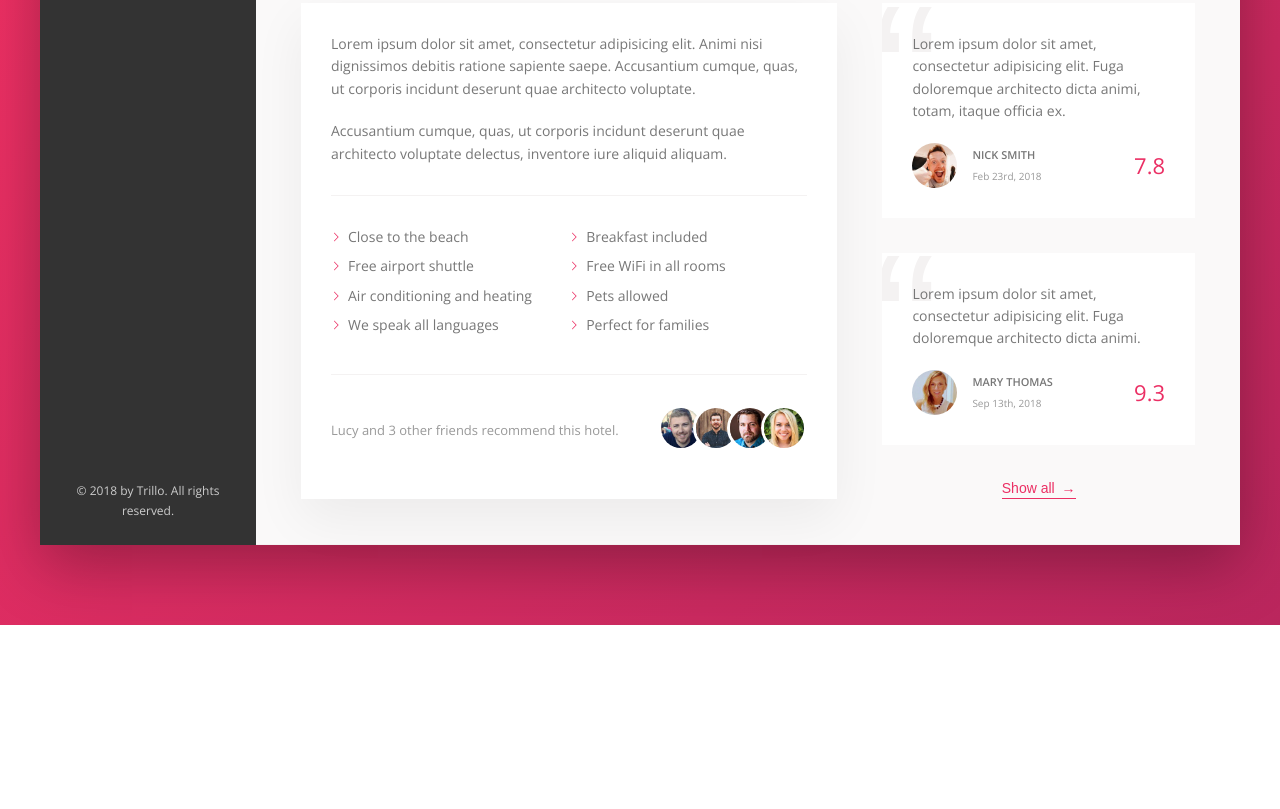
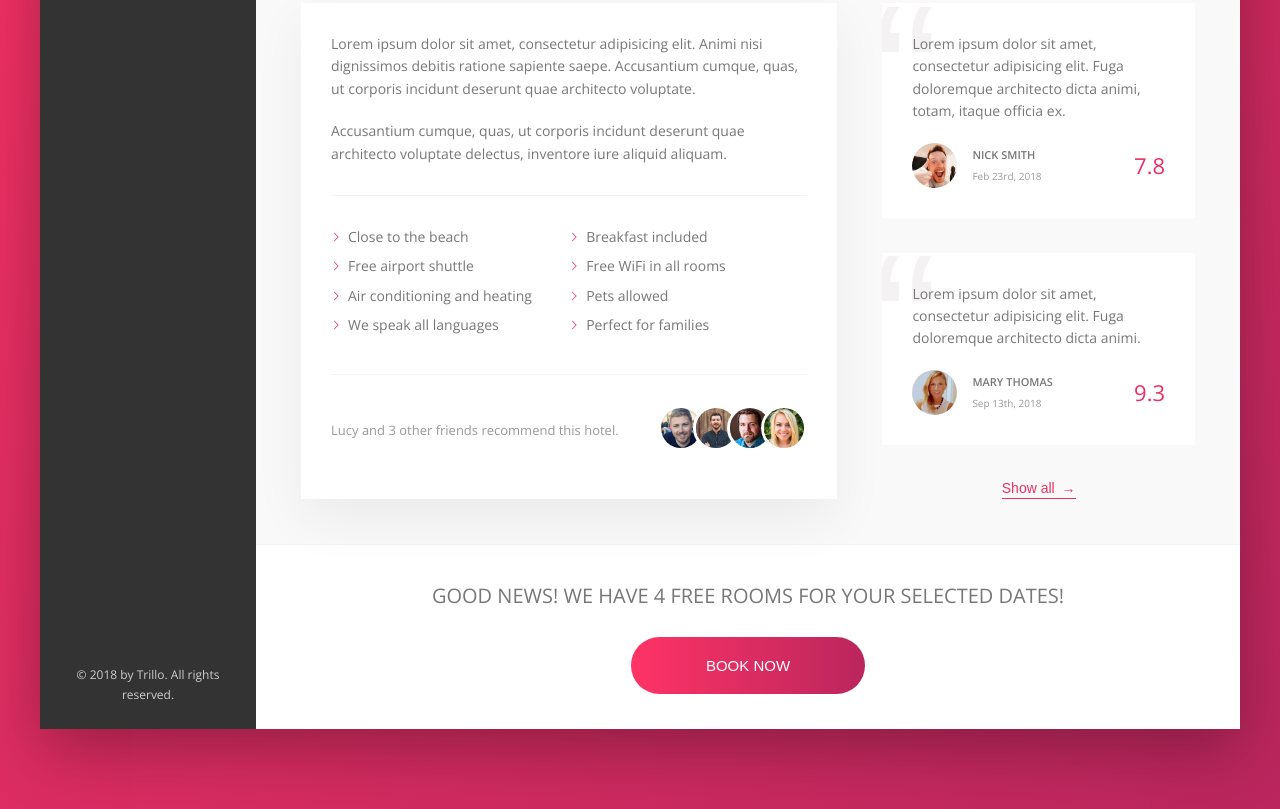
Before and after one commit to pavlov99/udemy-advanced-css-and-sass, a website: page trillo/index.html in a window 1280 px wide. Shown: the part 644-1453 px from the top of the page. Before the commit the page ends 1269 px from the top, so only its background shows below. Drawn offline with nearby package versions, Linux system fonts and the light colour scheme.

Commit message:
ADD: finish cta section

```diff
--- a/trillo/index.html
+++ b/trillo/index.html
@@ -193,6 +193,16 @@
 
                             <button class="btn-inline">Show all <span>&rarr;</span></button>
                         </div>
+
+                        <div class="cta">
+                            <h2 class="cta__book-now">
+                                Good news! We have 4 free rooms for your selected dates!
+                            </h2>
+                            <button class="btn">
+                                <span class="btn__visible">Book now</span>
+                                <span class="btn__invisible">Only 4 rooms left!</span>
+                            </button>
+                        </div>
                     </div>
                 </main>
             </div>
--- a/trillo/sass/_components.scss
+++ b/trillo/sass/_components.scss
@@ -451,3 +451,69 @@
         z-index: 1
     }
 }
+
+///////////////////////////////////////////////////////////
+// CALL TO ACTION
+.cta {
+    padding: 3.5rem 0;
+    text-align: center;
+
+    &__book-now {
+        font-size: 2rem;
+        font-weight: 300;
+        text-transform: uppercase;
+        margin-bottom: 2.5rem;
+    }
+}
+
+///////////////////////////////////////////////////////////
+// Buttons
+.btn {
+    font-size: 1.5rem;
+    font-weight: 300;
+    text-transform: uppercase;
+    border-radius: 100px;
+    border:none;
+    background-image: linear-gradient(to right, var(--color-primary-light), var(--color-primary-dark));
+    color: #fff;
+    position: relative;
+    overflow: hidden;  // hide element outside of the button (invisible element)
+    cursor: pointer;
+
+    // same properties for visible and invisible elements
+    & > * {
+        display: inline-block; // default span is inline element;
+        height: 100%;
+        width: 100%;
+        transition: all .2s;
+    }
+
+    &__visible {
+        padding: 2rem 7.5rem;
+    }
+
+    &__invisible {
+        position: absolute;
+        padding: 2rem 0;
+        left: 0;
+        top: -100%;  // move up 100% of this element
+    }
+
+    &:hover {
+        // animation does not work for background images and therefore for gradient, however, it's hard to notice.
+        background-image: linear-gradient(to left, var(--color-primary-light), var(--color-primary-dark));
+    }
+
+    &:hover &__visible {
+        transform: translateY(100%);  // 100% of its height
+    }
+
+    &:hover &__invisible {
+        top: 0;
+    }
+
+    &:focus {
+        outline: none;
+        animation: pulsate 1s infinite;
+    }
+}
```
Also changed, not shown: trillo/css/style.css.
